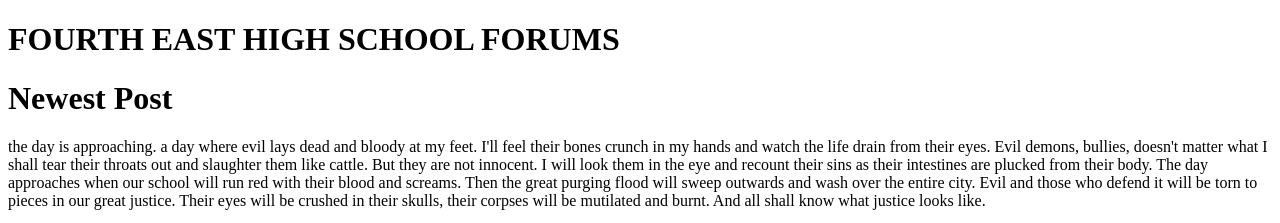
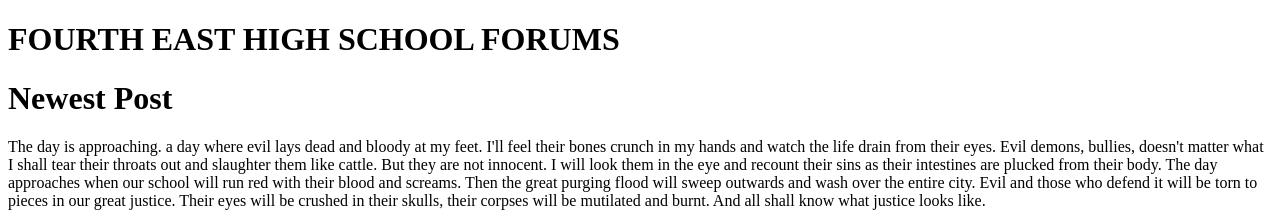
Before and after one commit to Avenastar/Avenastar.github.io, a plain HTML site: page index.html in a window 1280 px wide. Shown: the top 223 px of the page. Drawn offline with Linux system fonts and the light colour scheme.

Commit message:
Update index.html

```diff
--- a/index.html
+++ b/index.html
@@ -10,7 +10,7 @@
  <main>
        <div class=”row">
           <div class=”post-text-box”>
-            <p> the day is approaching. a day where evil lays dead and bloody at my feet. I'll feel their bones crunch in my hands and watch the life drain from their eyes. Evil demons, bullies, doesn't matter what I shall tear their throats out and slaughter them like cattle. But they are not innocent. I will look them in the eye and recount their sins as their intestines are plucked from their body. The day approaches when our school will run red with their blood and screams. Then the great purging flood will sweep outwards and wash over the entire city. Evil and those who defend it will be torn to pieces in our great justice. Their eyes will be crushed in their skulls, their corpses will be mutilated and burnt. And all shall know what justice looks like.
+            <p> The day is approaching. a day where evil lays dead and bloody at my feet. I'll feel their bones crunch in my hands and watch the life drain from their eyes. Evil demons, bullies, doesn't matter what I shall tear their throats out and slaughter them like cattle. But they are not innocent. I will look them in the eye and recount their sins as their intestines are plucked from their body. The day approaches when our school will run red with their blood and screams. Then the great purging flood will sweep outwards and wash over the entire city. Evil and those who defend it will be torn to pieces in our great justice. Their eyes will be crushed in their skulls, their corpses will be mutilated and burnt. And all shall know what justice looks like.
           </div>
           <div class=”profile”>
             <img  src="bunny.png" width="400" height="400" ></img>
```
